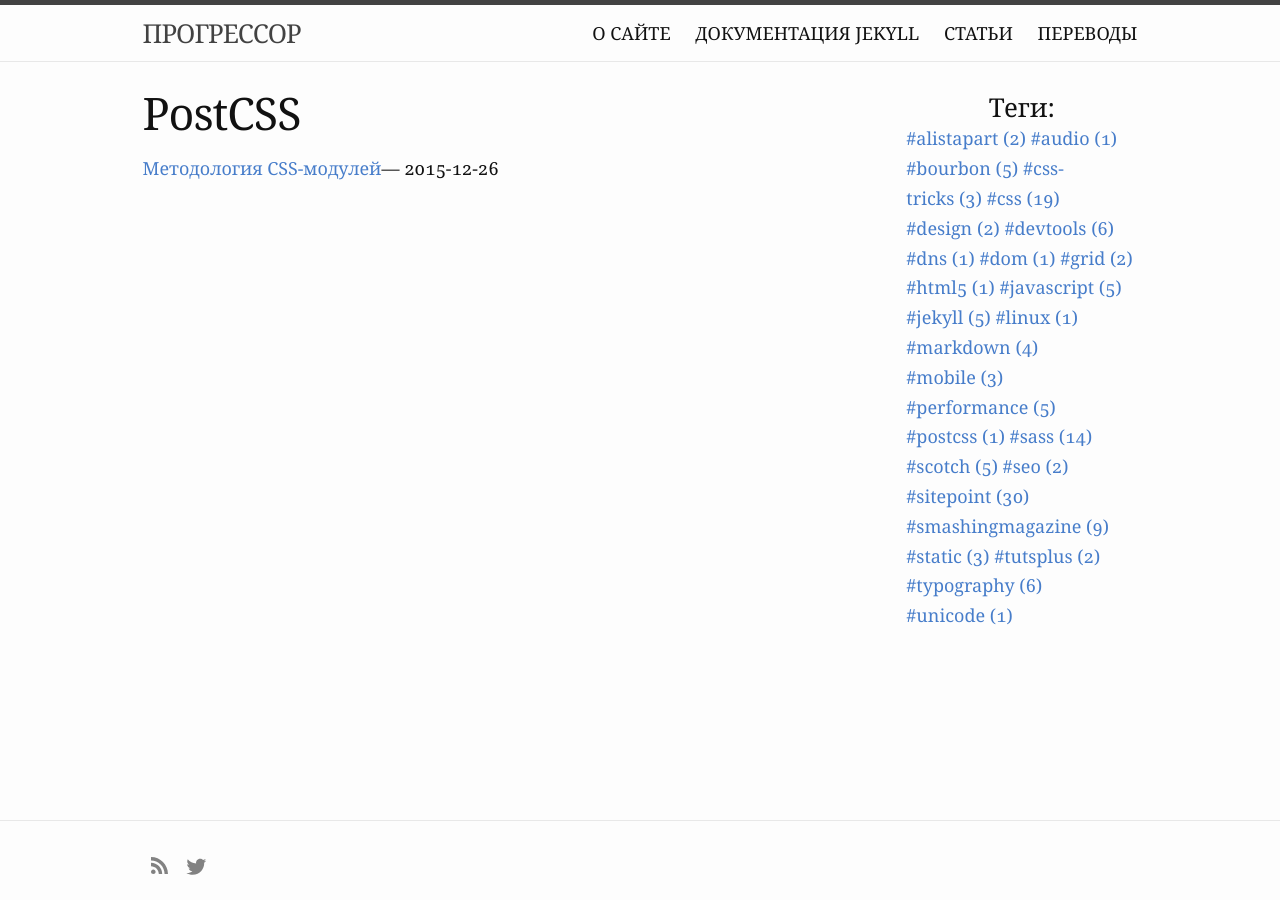
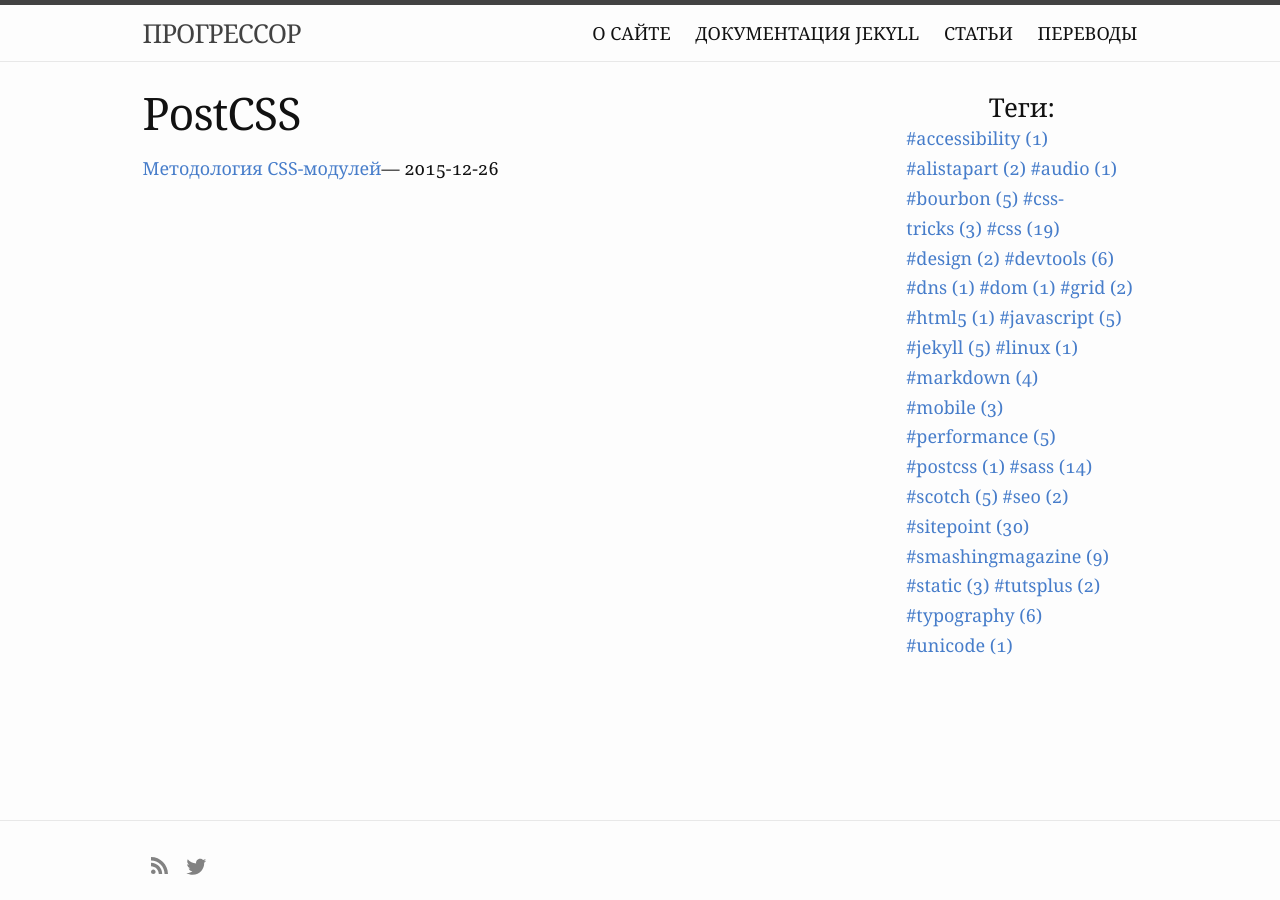
Before and after one commit to prgssr/prgssr.github.io, a Jekyll site: the page built from tag/postcss.html, in a window 1280 px wide. Built offline with Jekyll 4.4.1, drawn with Linux system fonts in a browser that asks for light colours.

```diff
--- a/_data/tags.yml
+++ b/_data/tags.yml
@@ -1,3 +1,4 @@
+accessibility: "Доступность сайта"
 alistapart: "Переводы с A List Apart"
 audio: "Работа с аудио"
 bourbon: "Библиотека bourbon"
--- a/_includes/nav/documentation-nav.html
+++ b/_includes/nav/documentation-nav.html
@@ -1,5 +1,5 @@
 <h4 class="documentation-header">Оглавление</h4>
-<ul class="documentation-list" data-proofer-ignore>
+<ul class="documentation-list">
 	{% for item in site.documentation %}
 		{% if item.header %}
 			<h5 class="documentation-subheader">{{item.header}}</h5>
--- a/_includes/nav/main-nav.html
+++ b/_includes/nav/main-nav.html
@@ -1,5 +1,5 @@
 <nav class="site-nav">
-  <a href="#" class="menu-icon" data-proofer-ignore>
+  <a href="#" class="menu-icon">
     <svg viewBox="0 0 18 15">
       <path fill="#424242" d="M18,1.484c0,0.82-0.665,1.484-1.484,1.484H1.484C0.665,2.969,0,2.304,0,1.484l0,0C0,0.665,0.665,0,1.484,0 h15.031C17.335,0,18,0.665,18,1.484L18,1.484z"/>
       <path fill="#424242" d="M18,7.516C18,8.335,17.335,9,16.516,9H1.484C0.665,9,0,8.335,0,7.516l0,0c0-0.82,0.665-1.484,1.484-1.484 h15.031C17.335,6.031,18,6.696,18,7.516L18,7.516z"/>
--- a/_includes/utils/page-tags.html
+++ b/_includes/utils/page-tags.html
@@ -1,3 +1,3 @@
 <span>
-  Теги: {% for tag in page.tags%}{% if tag != "translation" %}<a href="{{site.baseurl}}/tag/{{tag}}" data-proofer-ignore>#{{tag}}</a>{% if forloop.last != true %}, {% endif %}{% endif %}{% endfor %}
+  Теги: {% for tag in page.tags%}{% if tag != "translation" %}<a href="{{site.baseurl}}/tag/{{tag}}">#{{tag}}</a>{% if forloop.last != true %}, {% endif %}{% endif %}{% endfor %}
 </span>
--- a/_includes/utils/post-tags.html
+++ b/_includes/utils/post-tags.html
@@ -1,3 +1,3 @@
-<span class="post-tags" data-proofer-ignore>
+<span class="post-tags">
   &#8195;{% for tag in post.tags%}{% if tag != "translation" %}<a href="{{site.baseurl}}/tag/{{tag}}">{{tag}}</a>{% if forloop.last != true %}, {% endif %}{% endif %}{% endfor %}
 </span>
--- a/_includes/utils/tag-page.html
+++ b/_includes/utils/tag-page.html
@@ -1,4 +1,4 @@
-<ul class="tag-list" data-proofer-ignore>
+<ul class="tag-list">
 {%for item in site.tags[tag]%}
 <li class="tag-item"><a href="{{item.url}}">{{item.title}}</a><span>— {{item.date | date: "%Y-%m-%d"}}</span></li>
 {%endfor%}
--- /dev/null
+++ b/tag/accessibility.html
@@ -0,0 +1,6 @@
+---
+layout: tag
+title:  "Доступность сайта"
+---
+{% assign tag="accessibility" %}
+{% include utils/tag-page.html %}
```
Also changed, not shown: .travis.yml.
